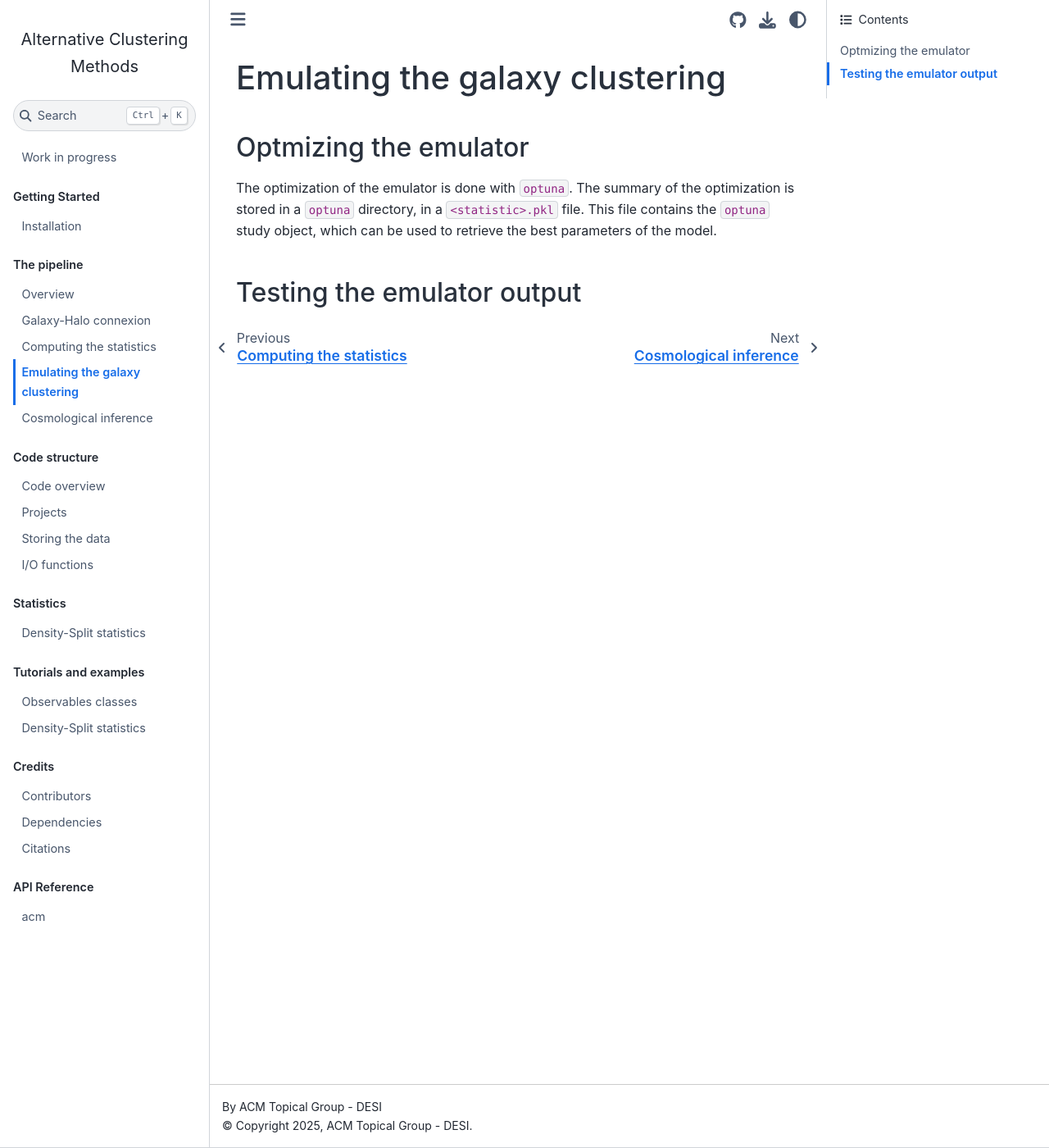
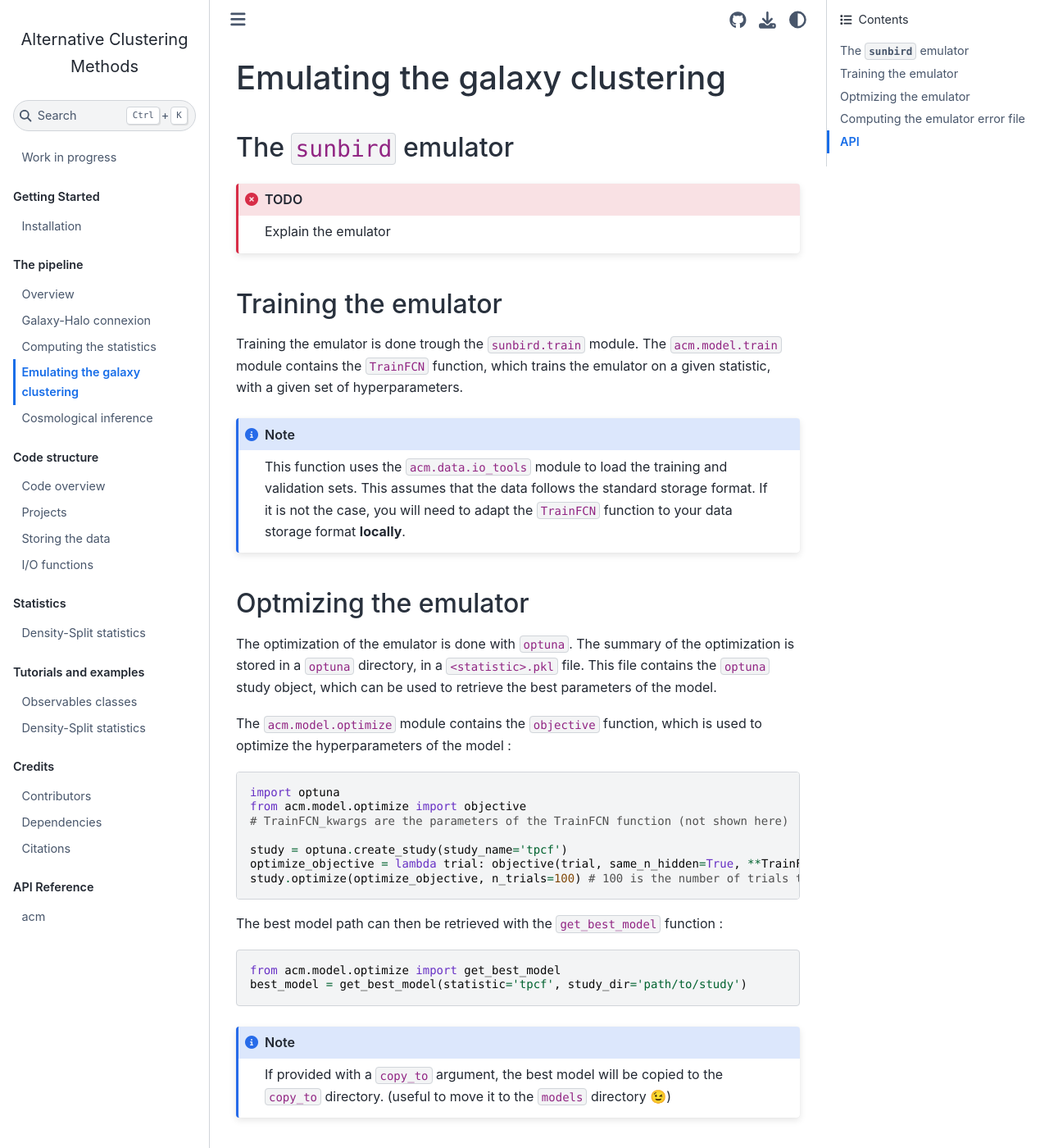
Before and after one commit to epaillas/acm, a Sphinx documentation site: the page built from docs/pipeline/emulator.md, in a window 1280 px wide and 1400 px high. Shown: the whole window at 82% size. Built offline with Sphinx 7.4.7 and the Sphinx Book theme 1.1.4, drawn with Linux system fonts in a browser that asks for light colours; some of the changed text lies outside the part shown.

Commit message:
emulator training doc

````diff
--- a/docs/pipeline/emulator.md
+++ b/docs/pipeline/emulator.md
@@ -1,10 +1,69 @@
 # Emulating the galaxy clustering
 
+## The `sunbird` emulator
 
+:::{admonition} TODO
+:class: error
+Explain the emulator
+:::
+
+## Training the emulator
+
+Training the emulator is done trough the `sunbird.train` module.
+The `acm.model.train` module contains the `TrainFCN` function, which trains the emulator on a given statistic, with a given set of hyperparameters.
+
+:::{note}
+This function uses the `acm.data.io_tools` module to load the training and validation sets. This assumes that the data follows the standard storage format.
+If it is not the case, you will need to adapt the `TrainFCN` function to your data storage format **locally**.
+:::
 
 ## Optmizing the emulator
 
 The optimization of the emulator is done with `optuna`. The summary of the optimization is stored in a `optuna` directory, in a `<statistic>.pkl` file.
 This file contains the `optuna` study object, which can be used to retrieve the best parameters of the model.
 
-## Testing the emulator output
+The `acm.model.optimize` module contains the `objective` function, which is used to optimize the hyperparameters of the model :
+
+```python
+import optuna
+from acm.model.optimize import objective
+# TrainFCN_kwargs are the parameters of the TrainFCN function (not shown here)
+
+study = optuna.create_study(study_name='tpcf')
+optimize_objective = lambda trial: objective(trial, same_n_hidden=True, **TrainFCN_kwargs)
+study.optimize(optimize_objective, n_trials=100) # 100 is the number of trials to run
+```
+
+The best model path can then be retrieved with the `get_best_model` function :
+
+```python
+from acm.model.optimize import get_best_model
+best_model = get_best_model(statistic='tpcf', study_dir='path/to/study')
+```
+
+:::{note}
+If provided with a `copy_to` argument, the best model will be copied to the `copy_to` directory. (useful to move it to the `models` directory 😉)
+:::
+
+## Computing the emulator error file
+
+The emulator error file is computed trough the `acm.observables` class method `create_emulator_error`
+
+:::{seealso}
+For more information on the `acm.observables` class, see the [observables](../code/projects.md#acmobservables-classes) page.
+:::
+
+
+## API
+
+```{eval-rst}
+.. automodule:: acm.model.train
+    :members:
+    :undoc-members:
+    :show-inheritance:
+
+.. automodule:: acm.model.optimize
+    :members:
+    :undoc-members:
+    :show-inheritance:
+```
````
